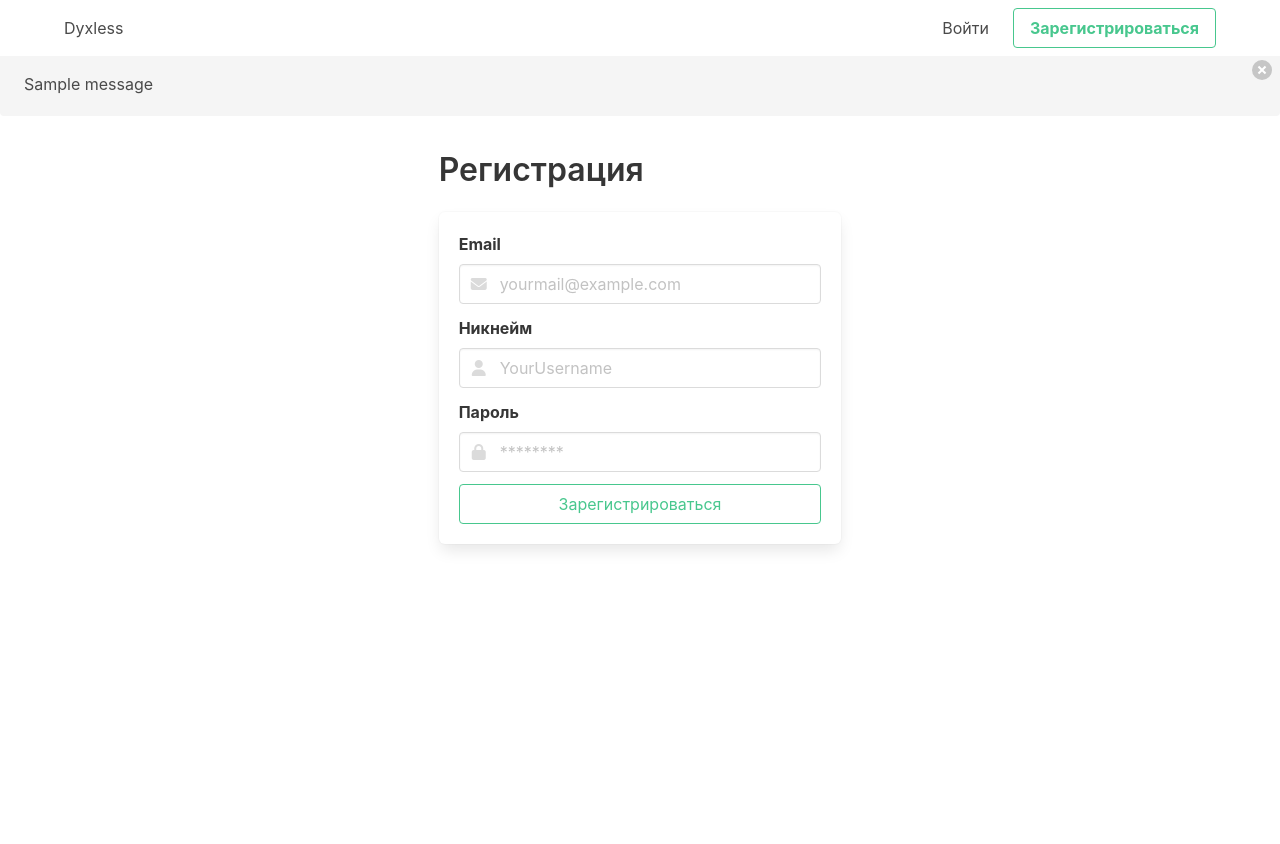
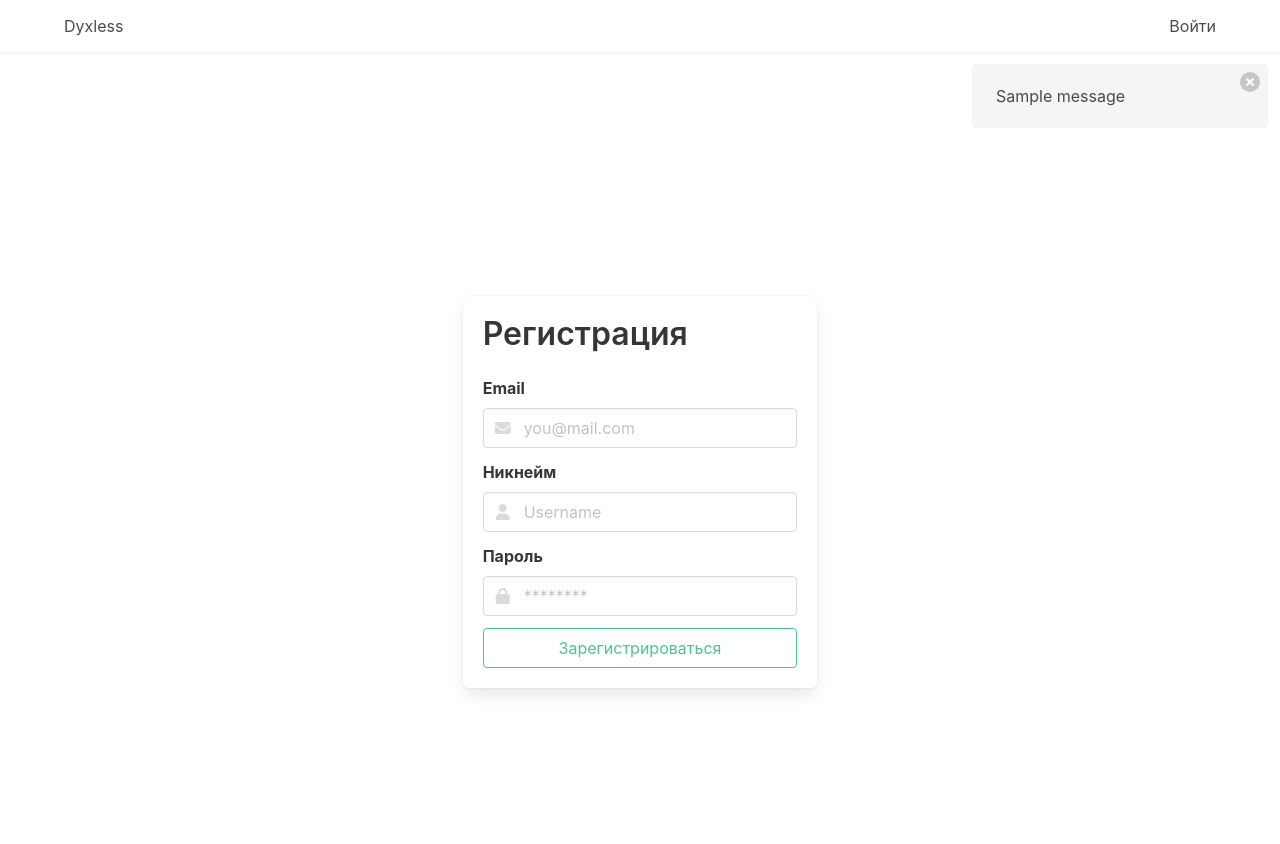
Before and after one commit to Llloooggg/Dyxless, a Flask app: page /signup in a window 1280 px wide. Before the commit the page ends 550 px from the top, so only its background shows below. Run offline with Flask 2, Linux system fonts and the light colour scheme; tables that the repository leaves empty hold one stand-in row (values such as "Sample post"); one stand-in notice (Sample message) is shown; parts of the project's set-up code (start-up, migrations or seed data) failed here and were passed over; some libraries are stand-ins or nearby versions.

Commit message:
Окна логина и регистрации отцентрированы

```diff
--- a/dyxless/__init__.py
+++ b/dyxless/__init__.py
@@ -30,6 +30,10 @@ mail.init_app(app)
 
 login_manager = LoginManager()
 login_manager.login_view = "auth.login"
+login_manager.login_message = (
+    "Вам необходимой войти, чтобы увидеть эту страницу"
+)
+login_manager.login_message_category = "is-warning"
 login_manager.init_app(app)
 
 from .models import User
--- a/dyxless/auth.py
+++ b/dyxless/auth.py
@@ -76,7 +76,7 @@ def signup():
             login_url = url_for("auth.login")
             flash(
                 Markup(
-                    f"Указанная почта уже используется. <a href='{login_url}'>Перейти к странице входа</a>"
+                    f"Указанная почта уже используется.<br><a href='{login_url}'>Перейти к странице входа</a>"
                 ),
                 "is-danger",
             )
--- a/dyxless/templates/base.html
+++ b/dyxless/templates/base.html
@@ -33,14 +33,18 @@
                 <div id="navbarMain" class="navbar-menu">
                     <div class="navbar-end">
                         {% if not current_user.is_authenticated %}
+                        {% if url_for(request.endpoint) != url_for('auth.login') %}
                         <a href="{{ url_for('auth.login') }}" class="navbar-item">
                             Войти
                         </a>
+                        {% endif %}
+                        {% if url_for(request.endpoint) != url_for('auth.signup') %}
                         <span class="navbar-item">
                             <a href="{{ url_for('auth.signup') }}" class="button is-success is-outlined">
                                 <strong>Зарегистрироваться</strong>
                             </a>
                         </span>
+                        {% endif %}
                         {% else %}
                         <div class="navbar-item has-dropdown is-hoverable">
                             <a href="{{ url_for('main.profile') }}" class="navbar-link">
@@ -66,9 +70,11 @@
         {% with messages = get_flashed_messages(with_categories=true) %}
             {% if messages %}
                 {% for category, text in messages%}
-                <div class="notification {{ category }}">
-                    <button class="delete"></button>
-                    {{ text }}
+                <div class='column is-3 is-offset-9'>
+                    <div class="notification is-light {{ category }}">
+                        <button class="delete"></button>
+                        {{ text }}
+                    </div>
                 </div>
                 {% endfor %}
             {% endif %}
--- a/dyxless/templates/profile.html
+++ b/dyxless/templates/profile.html
@@ -1,7 +1,7 @@
 {% extends "base.html" %}
 
 {% block content %}
-<div class="container has-text-centered">
+
 <section class="hero is-medium">
   <div class="hero-body">
     <p class="title">
@@ -12,5 +12,5 @@
     </p>
   </div>
 </section>
-</div>
+
 {% endblock %}
--- a/dyxless/templates/signup.html
+++ b/dyxless/templates/signup.html
@@ -2,15 +2,15 @@
 
 {% block content %}
 
-<div class="column is-4 is-offset-4">
-    <h3 class="title">Регистрация</h3>
-    <div class="container">
-        <section class="hero is-medium">
-            <form class="box"  method="POST" action="/signup">
+<section class="hero is-medium">
+    <div class="hero-body">
+        <div class="column is-4 is-offset-4">
+            <form class="box" method="POST" action="/signup">
+                <h3 class="title">Регистрация</h3>
                 <div class="field">
                     <label class="label">Email</label>
                     <p class="control has-icons-left">
-                        <input class="input" type="email" name="email" placeholder="yourmail@example.com" required>
+                        <input class="input" type="email" name="email" placeholder="you@mail.com" required>
                         <span class="icon is-small is-left">
                             <i class="fas fa-envelope"></i>
                         </span>
@@ -19,7 +19,7 @@
                 <div class="field">
                     <label class="label">Никнейм</label>
                     <p class="control has-icons-left">
-                        <input class="input" type="username" name="username" placeholder="YourUsername" required>
+                        <input class="input" type="username" name="username" placeholder="Username" required>
                         <span class="icon is-small is-left">
                             <i class="fas fa-user"></i>
                         </span>
@@ -36,8 +36,8 @@
                 </div>
                 <button class="button is-success is-outlined is-fullwidth">Зарегистрироваться</button>
             </form>
-        </section>
+        </div>
     </div>
-</div>
+</section>
 
 {% endblock %}
```
Also changed, not shown: dyxless/templates/login.html (+6 -2 lines). Lines whose indentation alone changed are shown as unchanged.
